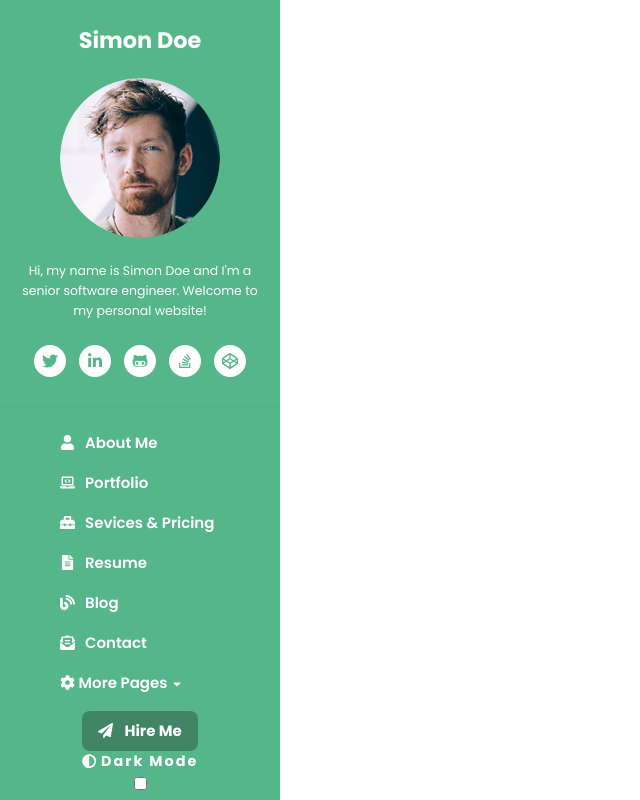
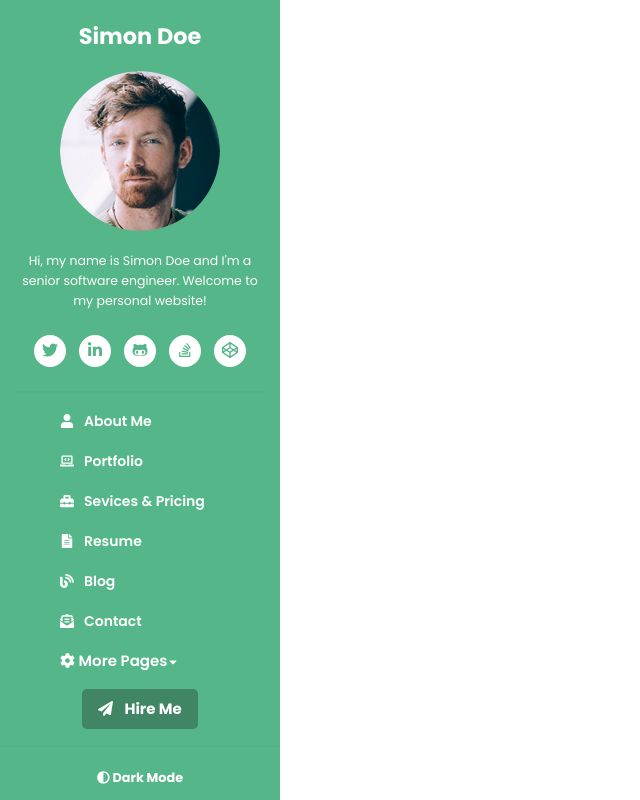
Before and after one commit to MichaelRomero96/dev-card, a React (Create React App) app: page / in a window 1280 px wide. Shown: the whole page, without its empty margins (0-640 px from the left). Built offline with nearby package versions, Linux system fonts and the light colour scheme.

Commit message:
Sidebar y estilos

```diff
--- a/src/Sidebar.jsx
+++ b/src/Sidebar.jsx
@@ -1,6 +1,6 @@
 import React from "react";
 import "./components/css/normalize.css";
-import "./components/css/style.css";
+import "./components/css/sidebar.css";
 import profileImg from "./components/img/profile.png";
 import {
     FaTwitter,
@@ -60,49 +60,49 @@ const Aside = () => {
                         </a>
                     </li>
                 </ul>
+                <hr />
             </article>
             <article>
                 <ul className="anclas">
                     <li className="anclas__links">
-                        <FaUser className="anclas__icon" />
                         <a className="anclas__icons" href="#">
-                            About Me
+                            <FaUser className="anclas__icon" />About Me
                         </a>
                     </li>
                     <li className="anclas__links">
+                        <a className="anclas__icons" href="#">
                             <FaLaptopCode className="anclas__icon" />
-                        <a className="anclas__icons" href="#">
                             Portfolio
                         </a>
                     </li>
                     <li className="anclas__links">
+                        <a className="anclas__icons" href="#">
                             <FaToolbox className="anclas__icon" />
-                        <a className="anclas__icons" href="#">
                             Sevices & Pricing
                         </a>
                     </li>
                     <li className="anclas__links">
+                        <a className="anclas__icons" href="#">
                             <FaFileAlt className="anclas__icon" />
-                        <a className="anclas__icons" href="#">
                             Resume
                         </a>
                     </li>
                     <li className="anclas__links">
+                        <a className="anclas__icons" href="#">
                             <FaBlog className="anclas__icon" />
-                        <a className="anclas__icons" href="#">
                             Blog
                         </a>
                     </li>
                     <li className="anclas__links">
+                        <a className="anclas__icons" href="#">
                             <FaEnvelopeOpenText className="anclas__icon" />
-                        <a className="anclas__icons" href="#">
                             Contact
                         </a>
                     </li>
                     <div>
                         <details className="info-extra">
                             <summary>
-                                <FaCog className="anclas__icons" /> More Pages{" "}
+                                <FaCog className="anclas__icons" /> More Pages
                                 <FaCaretDown className="icon-arrow" />
                             </summary>
                             <ul className="details">
@@ -132,16 +132,24 @@ const Aside = () => {
                 </ul>
             </article>
             <article>
+                <div>
                     <button className="btn">
                         <a href="#">
                             <FaPaperPlane className="icon-paperplane" /> Hire Me
                         </a>
                     </button>
-                <div className="darkmode">
-                    <FaAdjust className="anclas__icons icon-darkmode" /> Dark
-                    Mode
                 </div>
+                <hr className="btn-darkmode" />
+                <div>
+                    <h4 className="darkmode">
+                        <FaAdjust className="anclas__icons icon-darkmode" />{" "}
+                        Dark Mode
+                    </h4>
+                    <label class="switch">
                         <input type="checkbox" />
+                        <span class="slider"></span>
+                    </label>
+                </div>
             </article>
         </section>
     );
--- a/src/components/css/style.css
+++ b/src/components/css/sidebar.css
@@ -7,8 +7,23 @@
     list-style: none;
 }
 
-a{
+a {
     color: #54B689;
+}
+
+hr {
+    border-color: rgba(0, 0, 0, 0.08);
+    margin: 1rem 0 0.5rem 0;
+    opacity: .25;
+}
+
+.body::-webkit-scrollbar{
+    width: 6px;
+}
+
+.body::-webkit-scrollbar-thumb{
+    background-color: rgba(0, 0, 0, 0.2);
+    border-radius: 10px;
 }
 
 .body {
@@ -16,10 +31,10 @@ a{
     background-color: #54B689;
     width: 280px;
     height: 100vh;
-    line-height: 1.5;
     font-weight: 400;
     font-size: 1em;
     text-align: center;
+    overflow-y: auto;
 }
 
 .header__title {
@@ -33,10 +48,9 @@ a{
     color: #FFF;
 }
 
-.navbar{
+.navbar {
     padding: 1.3rem 1rem;
-    border-bottom: 1px solid #50af83;
-    margin-bottom: 1rem;
+    padding-bottom: 0;
 }
 
 .profile {
@@ -71,7 +85,7 @@ a{
     margin-bottom: 0;
 }
 
-.redes__icons:nth-child(5){
+.redes__icons:nth-child(5) {
     margin-right: 0;
 }
 
@@ -87,7 +101,11 @@ a{
 }
 
 .anclas__icons {
-color: #FFF;
+    color: #FFF;
+}
+
+.anclas__icons:hover {
+    color: rgba(0, 0, 0, 0.6);
 }
 
 .anclas__icon {
@@ -95,12 +113,16 @@ color: #FFF;
     margin-right: 10px;
 }
 
+.anclas__icon:hover {
+    color: rgba(0, 0, 0, 0.6);
+}
+
 .anclas__links {
     font-weight: 600;
-    font-size: 15px;
+    font-size: 14px;
 }
 
-.details{
+.details {
     background-color: #48a97c;
     text-align: left;
     padding: 0 20px;
@@ -113,6 +135,10 @@ color: #FFF;
     cursor: pointer;
 }
 
+summary:hover {
+    color: rgba(0, 0, 0, 0.6);
+}
+
 .details a {
     padding: .5rem;
 }
@@ -122,6 +148,10 @@ color: #FFF;
     font-size: 12px;
     font-weight: 700;
     letter-spacing: 1px;
+}
+
+.details__info:hover{
+    color: rgba(0, 0, 0, 0.6);
 }
 
 .icon-arrow {
@@ -139,22 +169,74 @@ color: #FFF;
     padding: 0rem 1rem;
     height: 2.5rem;
     font-weight: bold;
-    border-radius: 8px;
+    border-radius: 5px;
     background-color: #1a2a2059;
 }
 
-.btn a{
+.btn a {
     color: #FFF;
     font-size: 15px;
+}
+
+.btn-darkmode {
+    margin-bottom: 1.5rem;
 }
 
 .darkmode {
     color: #FFF;
     font-weight: 700;
-    font-size: 0.9rem;
-    letter-spacing: 2px;
+    font-size: 0.8rem;
+    margin-bottom: 1rem;
 }
 
-.icon-darkmode{
+.icon-darkmode {
     vertical-align: -0.125em;
 }
+
+/** Boton Dark Mode */
+/* The switch - the box around the slider */
+.switch {
+    font-size: 17px;
+    position: relative;
+    display: inline-block;
+    width: 70px;
+    height: 30px;
+}
+
+/* Hide default HTML checkbox */
+.switch input {
+    opacity: 0;
+    width: 0;
+    height: 0;
+}
+
+/* The slider */
+.slider {
+    position: absolute;
+    cursor: pointer;
+    inset: 0;
+    border: 3px solid rgba(255, 255, 255, 0.4);
+    border-radius: 50px;
+    transition: all 0.4s cubic-bezier(0.175, 0.885, 0.32, 1.275);
+}
+
+.slider:before {
+    position: absolute;
+    content: "";
+    height: 1em;
+    width: 1.4em;
+    left: 0.3em;
+    bottom: 0.23em;
+    background-color: #1a2a2059;
+    border-radius: inherit;
+    transition: all 0.4s cubic-bezier(0.23, 1, 0.320, 1);
+}
+
+.switch input:checked+.slider {
+    box-shadow: 0 0 20px rgba(0, 255, 136, 0.8);
+    border: 3px solid #00ff88;
+}
+
+.switch input:checked+.slider:before {
+    transform: translateX(1.5em);
+}
```
Lines whose indentation alone changed are shown as unchanged.
